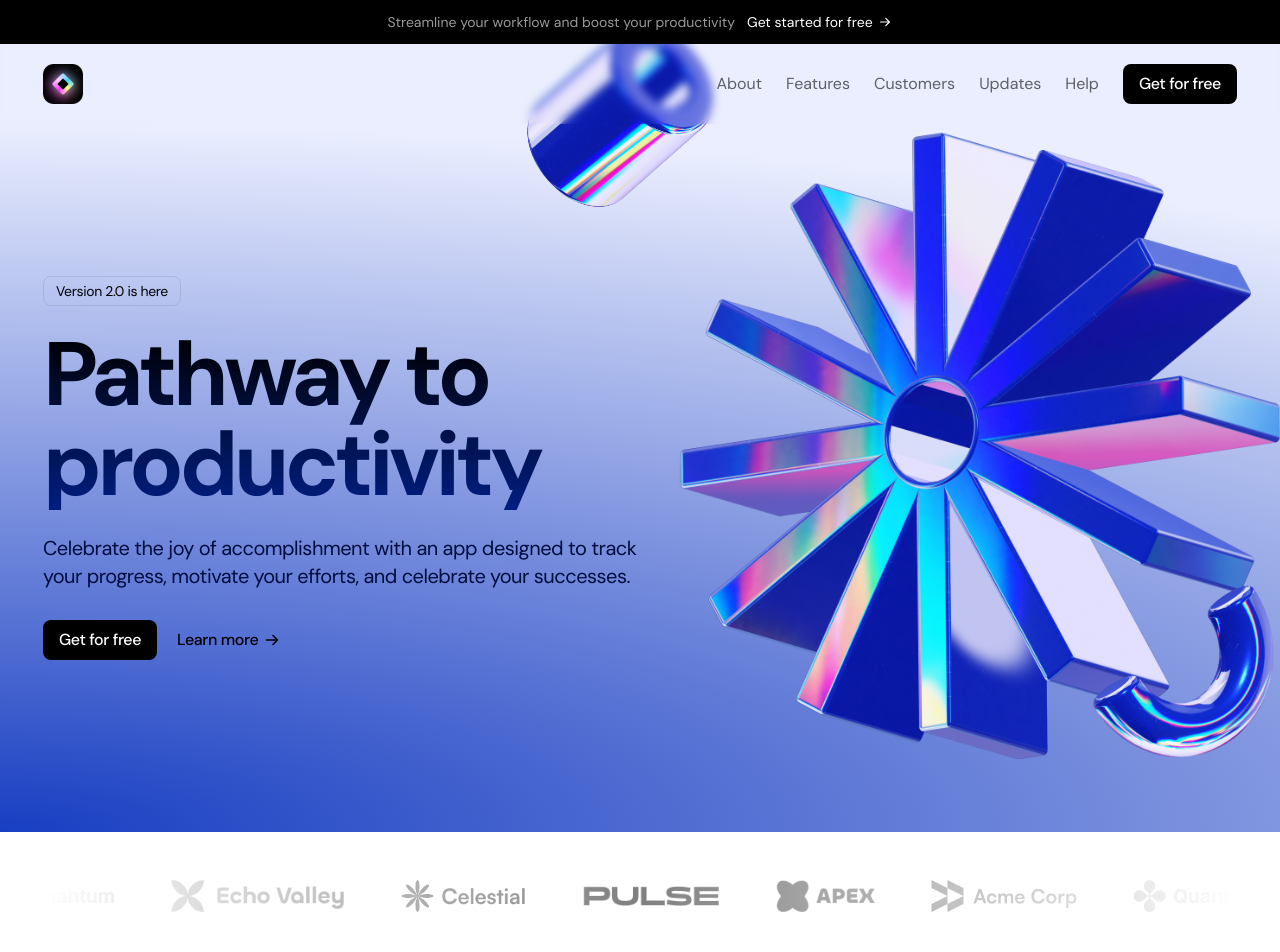
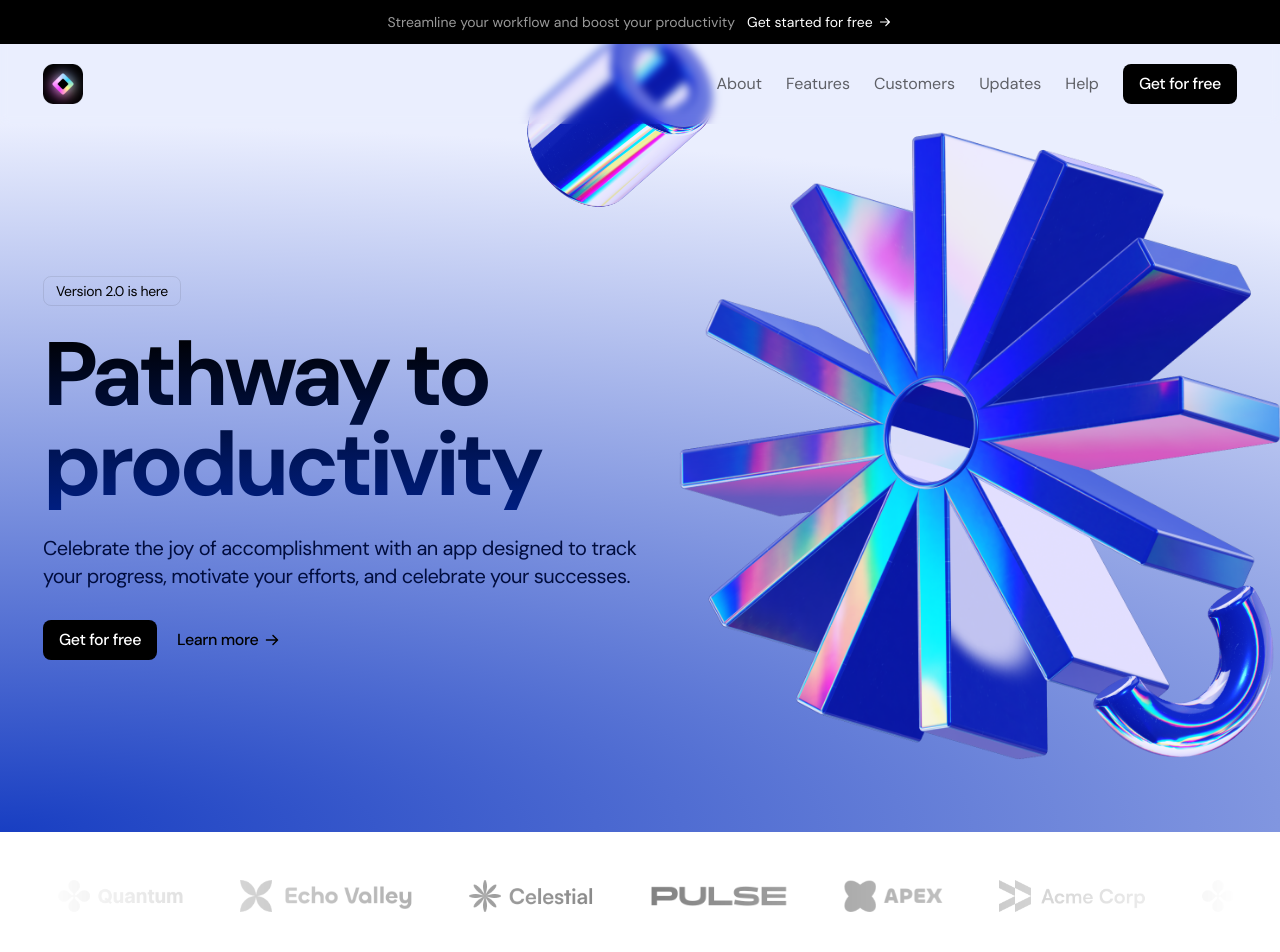
Before and after one commit to OksanaKorobanova/landing-nextjs, a Next.js app: page / in a window 1280 px wide. Shown: the top 952 px of the page. Built offline with nearby package versions, Linux system fonts and the light colour scheme.

Commit message:
fixed logoTicker animation

```diff
--- a/src/sections/LogoTicker.tsx
+++ b/src/sections/LogoTicker.tsx
@@ -33,7 +33,7 @@ const LogoTicker = () => {
   return (
     <section className='py-8 md:py-12 bg-white'>
       <div className='container'>
-        <div className='flex justify-center overflow-hidden [mask-image:linear-gradient(to_right,transparent,black,transparent)]'>
+        <div className='flex overflow-hidden [mask-image:linear-gradient(to_right,transparent,black,transparent)]'>
           <motion.div
             className='flex gap-14 flex-none pr-14'
             animate={{
@@ -47,7 +47,6 @@ const LogoTicker = () => {
             }}>
             <SetOfImages />
             <SetOfImages />
-            <SetOfImages />
           </motion.div>
         </div>
       </div>
```
